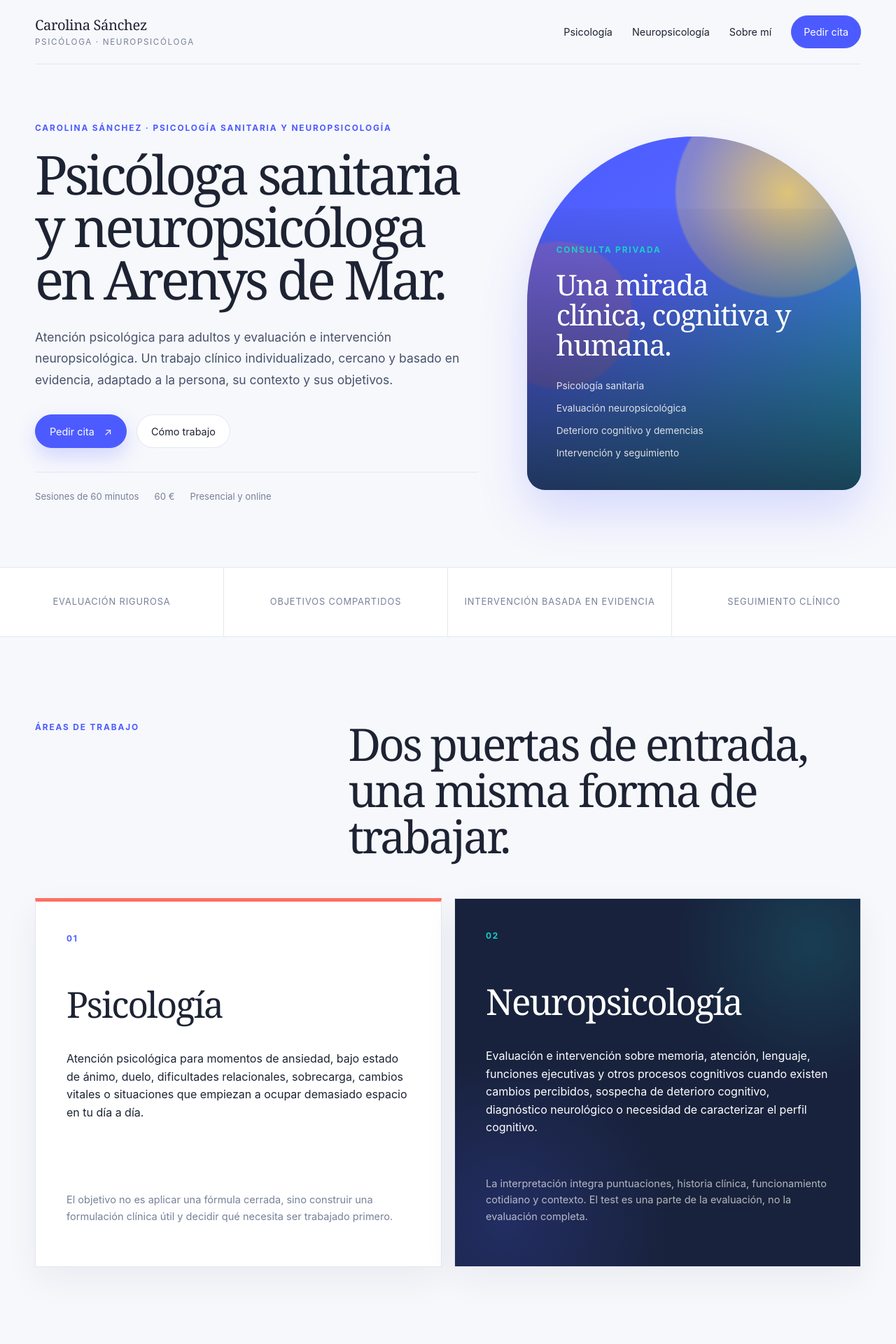
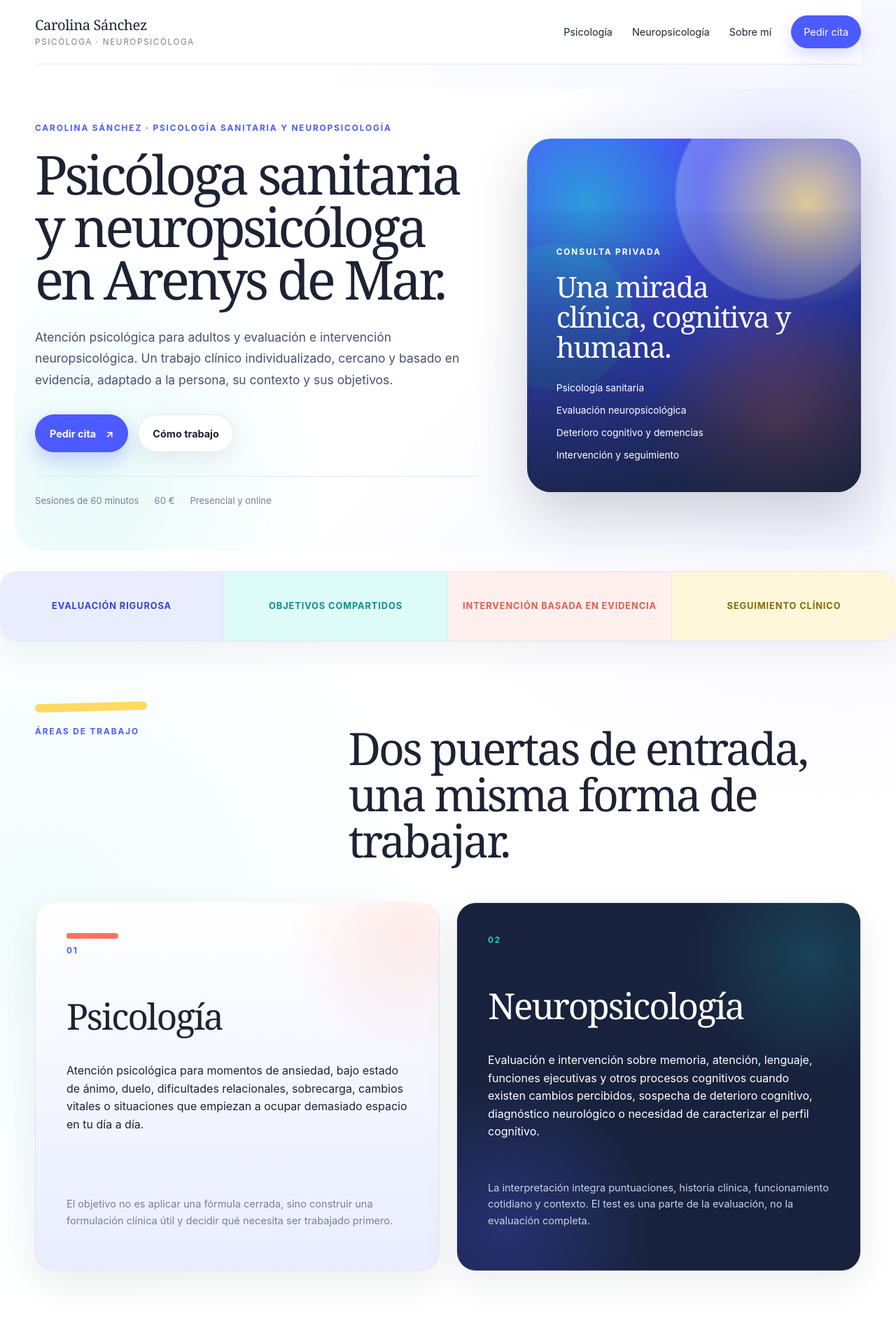
Before and after one commit to carolinasanchezgirona/Portfolio-Carolina, a Next.js app: page / in a window 1280 px wide. Shown: the top 1920 px of the page at 70% size. Built offline with nearby package versions, Linux system fonts and the light colour scheme.

Commit message:
Push clinical site further toward Mineuri visual language

```diff
--- a/app/mineuri-theme.css
+++ b/app/mineuri-theme.css
@@ -5,6 +5,7 @@
   --mineuri-turquoise: #1bcfc9;
   --mineuri-turquoise-light: #ddfbf8;
   --mineuri-coral: #ff6f61;
+  --mineuri-coral-dark: #e7594e;
   --mineuri-coral-light: #fff0ee;
   --mineuri-yellow: #ffd95a;
   --mineuri-yellow-light: #fff7da;
@@ -15,7 +16,6 @@
   --mineuri-soft: #f7f8fc;
   --mineuri-dark: #18223c;
 
-  /* Reutilizamos la estructura visual clínica existente con la paleta Mineuri */
   --ivory: #ffffff;
   --ivory-2: #f7f8fc;
   --sand: #ffd95a;
@@ -28,7 +28,7 @@
 }
 
 body {
-  background: var(--mineuri-soft);
+  background: var(--mineuri-white, #ffffff);
   color: var(--mineuri-ink);
 }
 
@@ -37,21 +37,42 @@ body::selection {
   background: var(--mineuri-primary);
 }
 
+main {
+  background:
+    radial-gradient(circle at 94% 8%, rgba(76,91,255,.08), transparent 18%),
+    radial-gradient(circle at 5% 28%, rgba(27,207,201,.06), transparent 16%),
+    #ffffff;
+}
+
 .site-header {
-  background: rgba(247, 248, 252, 0.94);
+  background: rgba(255,255,255,.92);
+  border-bottom-color: var(--mineuri-border);
+  backdrop-filter: blur(18px);
+  -webkit-backdrop-filter: blur(18px);
+}
+
+.brand-name,
+.hero h1,
+.section h2,
+.service-card h3,
+.panel-title,
+.footer-brand,
+.method-steps h3,
+.contact-place {
+  color: var(--mineuri-ink);
 }
 
 .brand-sub,
 .hero-meta,
-.trust-strip p,
+.service-note,
 .method-steps p,
-.service-note,
 .contact-email,
 .footer {
   color: var(--mineuri-muted);
 }
 
 .nav a:not(.nav-cta)::after {
+  height: 2px;
   background: var(--mineuri-primary);
 }
 
@@ -61,14 +82,33 @@ body::selection {
 }
 
 .nav-cta {
-  color: #ffffff;
+  color: #fff;
   background: var(--mineuri-primary);
   border-color: var(--mineuri-primary);
+  box-shadow: 0 10px 24px rgba(76,91,255,.22);
 }
 
 .nav-cta:hover {
+  color: #fff;
   background: var(--mineuri-primary-dark);
   border-color: var(--mineuri-primary-dark);
+}
+
+.hero {
+  position: relative;
+  isolation: isolate;
+}
+
+.hero::before {
+  content: "";
+  position: absolute;
+  z-index: -1;
+  inset: 35px -28px 30px -28px;
+  border-radius: 38px;
+  background:
+    radial-gradient(circle at 88% 15%, rgba(76,91,255,.11), transparent 26%),
+    radial-gradient(circle at 8% 86%, rgba(27,207,201,.10), transparent 27%),
+    linear-gradient(135deg, #ffffff 0%, #ffffff 54%, #f3f5ff 100%);
 }
 
 .eyebrow,
@@ -84,83 +124,194 @@ body::selection {
   color: var(--mineuri-text);
 }
 
+.button {
+  min-height: 54px;
+  font-weight: 700;
+}
+
 .button-primary {
-  color: #ffffff;
+  color: #fff;
   background: var(--mineuri-primary);
   border-color: var(--mineuri-primary);
-  box-shadow: 0 12px 28px rgba(76, 91, 255, 0.22);
+  box-shadow: 0 12px 28px rgba(76,91,255,.28);
 }
 
 .button-primary:hover {
   background: var(--mineuri-primary-dark);
   border-color: var(--mineuri-primary-dark);
-  box-shadow: 0 16px 32px rgba(76, 91, 255, 0.28);
+  box-shadow: 0 16px 34px rgba(76,91,255,.34);
 }
 
 .button-secondary {
   color: var(--mineuri-ink);
-  background: #ffffff;
+  background: #fff;
   border-color: var(--mineuri-border);
+  box-shadow: 0 10px 30px rgba(23,32,57,.07);
 }
 
 .button-secondary:hover {
   color: var(--mineuri-primary);
-  border-color: rgba(76, 91, 255, 0.35);
+  border-color: rgba(76,91,255,.35);
 }
 
 .hero-panel {
+  border-radius: 34px;
   background:
-    radial-gradient(circle at 78% 16%, rgba(255, 217, 90, 0.72), transparent 26%),
-    linear-gradient(145deg, var(--mineuri-primary) 0%, #5366ff 42%, var(--mineuri-turquoise) 100%);
-  box-shadow: 0 30px 70px rgba(76, 91, 255, 0.2);
+    radial-gradient(circle at 18% 18%, rgba(27,207,201,.58), transparent 30%),
+    radial-gradient(circle at 84% 18%, rgba(255,217,90,.78), transparent 26%),
+    radial-gradient(circle at 76% 80%, rgba(255,111,97,.54), transparent 34%),
+    linear-gradient(145deg, #4c5bff 0%, #3442d9 58%, #18223c 100%);
+  box-shadow: 0 30px 80px rgba(23,32,57,.20);
 }
 
 .orb-one {
-  background: rgba(255, 217, 90, 0.3);
+  background: rgba(255,255,255,.24);
 }
 
 .orb-two {
-  background: rgba(255, 111, 97, 0.22);
+  background: rgba(27,207,201,.22);
 }
 
 .panel-content {
-  background: linear-gradient(to top, rgba(24, 34, 60, 0.82), rgba(24, 34, 60, 0.04));
+  background: linear-gradient(to top, rgba(24,34,60,.85), rgba(24,34,60,.03));
 }
 
+.panel-title,
 .panel-kicker,
+.panel-list,
 .eyebrow.light {
-  color: var(--mineuri-turquoise);
+  color: #fff;
 }
 
 .trust-strip {
-  background: #ffffff;
+  overflow: hidden;
+  border-color: var(--mineuri-border);
+  border-radius: 24px;
+  background: #fff;
+  box-shadow: 0 18px 44px rgba(23,32,57,.06);
+}
+
+.trust-strip p {
+  color: var(--mineuri-text);
+  border-color: var(--mineuri-border);
+  font-weight: 700;
+}
+
+.trust-strip p:nth-child(1) {
+  color: var(--mineuri-primary-dark);
+  background: var(--mineuri-primary-light);
+}
+
+.trust-strip p:nth-child(2) {
+  color: #0d8f8b;
+  background: var(--mineuri-turquoise-light);
+}
+
+.trust-strip p:nth-child(3) {
+  color: var(--mineuri-coral-dark);
+  background: var(--mineuri-coral-light);
+}
+
+.trust-strip p:nth-child(4) {
+  color: #886a00;
+  background: var(--mineuri-yellow-light);
+}
+
+.section {
+  position: relative;
+}
+
+.services::before {
+  content: "";
+  position: absolute;
+  top: 88px;
+  left: 0;
+  width: 160px;
+  height: 12px;
+  border-radius: 999px;
+  background: var(--mineuri-yellow);
+  transform: rotate(-1.5deg);
+  opacity: .95;
+}
+
+.service-grid {
+  gap: 24px;
 }
 
 .service-card {
+  border-radius: 28px;
   border-color: var(--mineuri-border);
-  box-shadow: 0 18px 46px rgba(23, 32, 57, 0.06);
+  box-shadow: 0 18px 50px rgba(23,32,57,.08);
 }
 
 .service-card:first-child {
-  border-top: 5px solid var(--mineuri-coral);
+  border-top: 0;
+  background:
+    radial-gradient(circle at 92% 8%, rgba(255,111,97,.13), transparent 24%),
+    linear-gradient(180deg, #fff 0%, var(--mineuri-primary-light) 100%);
+}
+
+.service-card:first-child::before {
+  content: "";
+  display: block;
+  width: 74px;
+  height: 8px;
+  margin-bottom: 8px;
+  border-radius: 999px;
+  background: var(--mineuri-coral);
 }
 
 .service-card-dark {
+  color: #fff;
   background:
-    radial-gradient(circle at 88% 12%, rgba(27, 207, 201, 0.16), transparent 28%),
-    radial-gradient(circle at 12% 88%, rgba(76, 91, 255, 0.2), transparent 35%),
+    radial-gradient(circle at 88% 14%, rgba(27,207,201,.19), transparent 26%),
+    radial-gradient(circle at 12% 88%, rgba(76,91,255,.28), transparent 32%),
     var(--mineuri-dark);
+}
+
+.service-card-dark h3 {
+  color: #fff;
 }
 
 .service-card-dark .service-number {
   color: var(--mineuri-turquoise);
 }
 
+.service-card-dark .service-note {
+  color: #c9d1e3;
+}
+
+.method-steps {
+  border-color: var(--mineuri-border);
+}
+
+.method-steps article {
+  border-color: var(--mineuri-border);
+  transition: background 180ms ease, transform 180ms ease, padding 180ms ease;
+}
+
+.method-steps article:hover {
+  padding-left: 18px;
+  padding-right: 18px;
+  margin-left: -18px;
+  margin-right: -18px;
+  border-radius: 18px;
+  background: var(--mineuri-soft);
+}
+
+.method-steps article:nth-child(1) span { color: var(--mineuri-primary); }
+.method-steps article:nth-child(2) span { color: var(--mineuri-turquoise); }
+.method-steps article:nth-child(3) span { color: var(--mineuri-coral); }
+.method-steps article:nth-child(4) span { color: #c49a00; }
+
 .dememoria-card {
+  border-radius: 34px;
   background:
-    radial-gradient(circle at 82% 20%, rgba(27, 207, 201, 0.2), transparent 27%),
-    radial-gradient(circle at 16% 82%, rgba(76, 91, 255, 0.24), transparent 34%),
+    radial-gradient(circle at 15% 20%, rgba(27,207,201,.18), transparent 28%),
+    radial-gradient(circle at 90% 80%, rgba(76,91,255,.28), transparent 34%),
+    radial-gradient(circle at 75% 10%, rgba(255,111,97,.12), transparent 22%),
     var(--mineuri-dark);
+  box-shadow: 0 30px 80px rgba(23,32,57,.16);
 }
 
 .dememoria-card::after {
@@ -168,31 +319,79 @@ body::selection {
   position: absolute;
   top: 38px;
   right: 42px;
-  width: 74px;
+  width: 82px;
   height: 12px;
   border-radius: 999px;
   background: var(--mineuri-yellow);
   transform: rotate(-3deg);
-  opacity: 0.95;
+}
+
+.dememoria-card h2 {
+  color: #fff;
+}
+
+.dememoria-card > p:last-child {
+  color: #d4daea;
+}
+
+.about {
+  border-bottom-color: var(--mineuri-border);
+}
+
+.about-role {
+  font-weight: 700;
 }
 
 .contact-box {
   border-color: var(--mineuri-border);
-  box-shadow: 0 18px 46px rgba(23, 32, 57, 0.07);
+  border-radius: 28px;
+  background: linear-gradient(145deg, #fff, var(--mineuri-soft));
+  box-shadow: 0 22px 60px rgba(23,32,57,.10);
+}
+
+.contact-box::before {
+  content: "";
+  display: block;
+  width: 86px;
+  height: 8px;
+  margin-bottom: 24px;
+  border-radius: 999px;
+  background: linear-gradient(90deg, var(--mineuri-primary), var(--mineuri-turquoise), var(--mineuri-coral));
 }
 
 .contact-place {
   color: var(--mineuri-primary);
 }
 
+.footer {
+  border-top: 1px solid var(--mineuri-border);
+}
+
 .footer-brand {
-  color: var(--mineuri-ink);
+  color: var(--mineuri-primary);
+}
+
+@media (max-width: 980px) {
+  .trust-strip {
+    border-radius: 18px;
+  }
 }
 
 @media (max-width: 680px) {
-  .hero-panel {
-    background:
-      radial-gradient(circle at 78% 16%, rgba(255, 217, 90, 0.6), transparent 25%),
-      linear-gradient(150deg, var(--mineuri-primary) 0%, var(--mineuri-turquoise) 100%);
+  .hero::before {
+    inset: 20px -15px 18px -15px;
+    border-radius: 26px;
+  }
+
+  .hero-panel,
+  .dememoria-card,
+  .service-card,
+  .contact-box {
+    border-radius: 22px;
+  }
+
+  .services::before {
+    top: 54px;
+    width: 96px;
   }
 }
```
